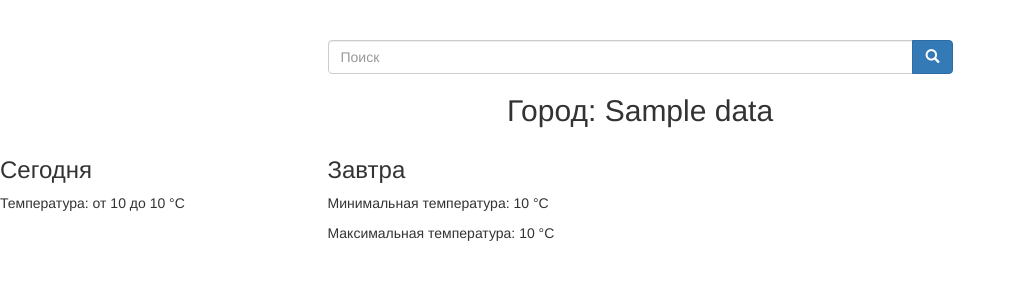
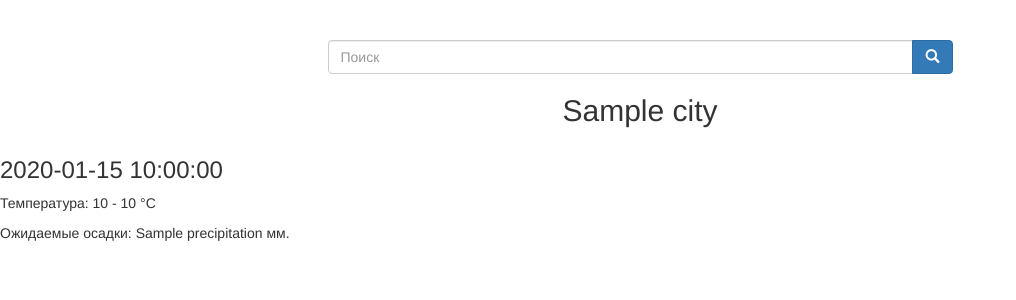
Before and after one commit to BalDim1971/MeteoData, a Flask app: template templates/index.html in a window 1280 px wide. Shown: the part 70-370 px from the top of the page, without its empty margins (0-1016 px from the left). Run offline with Flask 3, Linux system fonts and the light colour scheme; the template is opened without the code that fills it: most values are stand-ins (such as "Sample title", 1, 10 or a date in 2020); some libraries are stand-ins or nearby versions.

Commit message:
1. Получаю координаты по имени города через geopy. 2. Реализован вывод температуры и ожидаемых осадков по дням.

```diff
--- a/main.py
+++ b/main.py
@@ -31,22 +31,24 @@ def weather():
 
     if response.status_code == 200:
         response_json = response.json()
-        data = {
-            "cityname": city_name,
-            "temp_min": str(response_json['daily']['temperature_2m_min'][0]),
-            "temp_max": str(response_json['daily']['temperature_2m_max'][0]),
-        }
-        # Поскольку индекс 0 представляет собой данные на текущий день,
-        # индекс 1 будет представлять данные на завтра
-        tomorrow_temp_min = response_json['daily']['temperature_2m_min'][1]
-        tomorrow_temp_max = response_json['daily']['temperature_2m_max'][1]
-        tomorrow_precipitation = response_json['daily']['precipitation_sum'][1]
 
-        print(f"Прогноз погоды в {city_name} на завтра:")
-        print(f"Минимальная температура: {tomorrow_temp_min}°C")
-        print(f"Максимальная температура: {tomorrow_temp_max}°C")
-        print(f"Ожидаемое количество осадков: {tomorrow_precipitation} мм")
-        return render_template('index.html', data=data)
+        data = {"daily": []}
+        daily = []
+        for day in range(len(response_json['daily']['time'])):
+            one_day = {
+                "date": str(response_json['daily']['time'][day]),
+                "temp_min": str(
+                    response_json['daily']['temperature_2m_min'][day]),
+                "temp_max": str(
+                    response_json['daily']['temperature_2m_max'][day]),
+                "precipitation": str(
+                    response_json['daily']['precipitation_sum'][day])
+            }
+            daily.append(one_day)
+        data["daily"] = daily
+
+        return render_template('index.html', city=city_name,
+                               data=data["daily"])
     else:
         print(f"Ошибка {response.status_code}: {response.text}")
         return render_template('/')
--- a/templates/index.html
+++ b/templates/index.html
@@ -31,26 +31,19 @@
     </form>
 </div>
 <div class="row">
-    {% if data.cityname and data.temp_min and data.temp_max %}
-    <h2 class="text-center">Город: {{data.cityname}}</h2>
+    <h2 class="text-center">{{ city }}</h2>
+    {% for object in data %}
     <div class="col-md-3">
         <div class="card mb-4 box-shadow">
             <div class="card-body">
-                <h3 class="card-title">Сегодня</h3>
-                <p>Температура: от {{data.temp_min}} до {{data.temp_max}} °C</p>
+                <h3 class="card-title">{{ object.date }}</h3>
+                <p>Температура: {{object.temp_min}} - {{object.temp_max}} °C</p>
+                <p>Ожидаемые осадки: {{object.precipitation}} мм.</p>
             </div>
         </div>
     </div>
-    <div class="col-md-4">
-        <div class="card mb-4 box-shadow">
-            <div class="card-body">
-                <h3 class="card-title">Завтра</h3>
-                <p>Минимальная температура: {{data.temp_min}} °C</p>
-                <p>Максимальная температура: {{data.temp_max}} °C</p>
-            </div>
-        </div>
-    </div>
-    {% endif %}
+    {% endfor %}
+
 </div>
 </body>
 </html>
--- a/templates/temperature.html
+++ /dev/null
@@ -1,6 +0,0 @@
-<html>
-<head><title>Текущая погода</title></head>
-<body>
-<h1> Текущая температура (C) : {{temp}} градусов. </h1>
-</body>
-</html>
```
Also changed, not shown: README.md.
